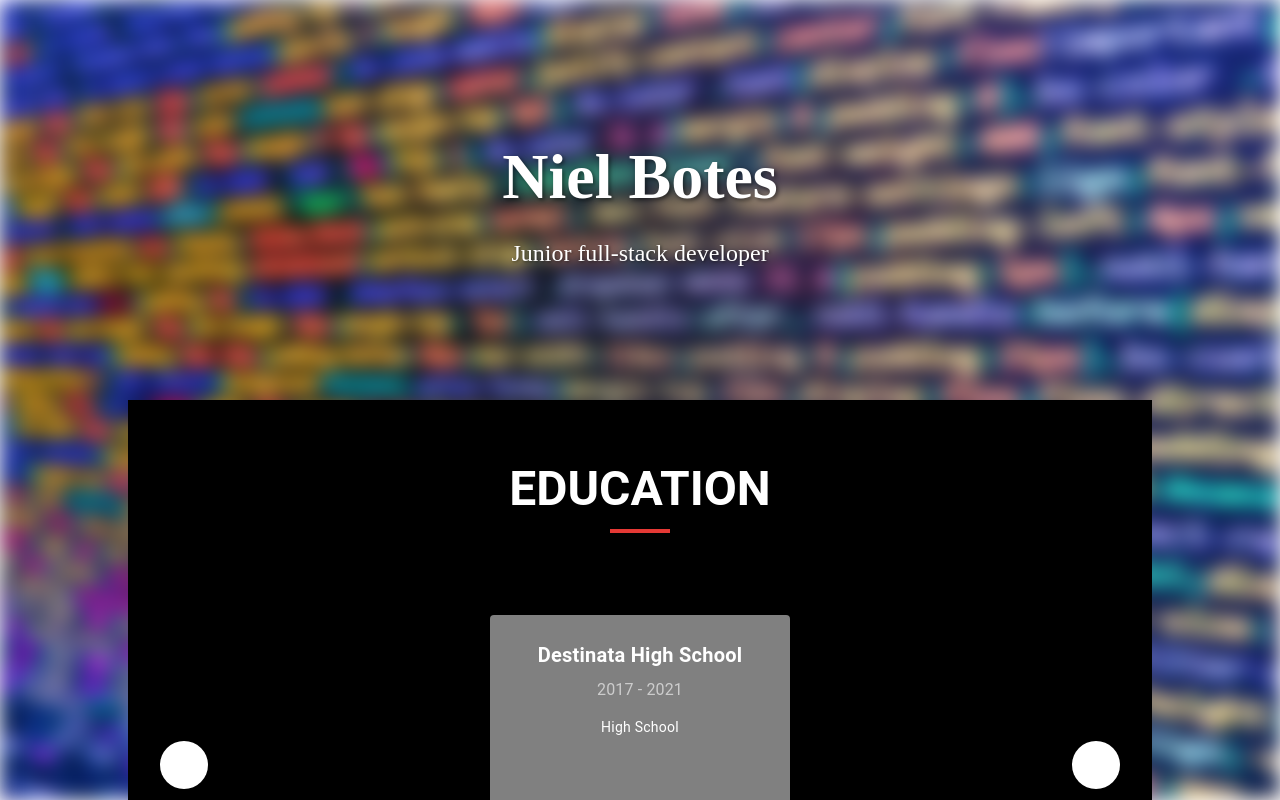
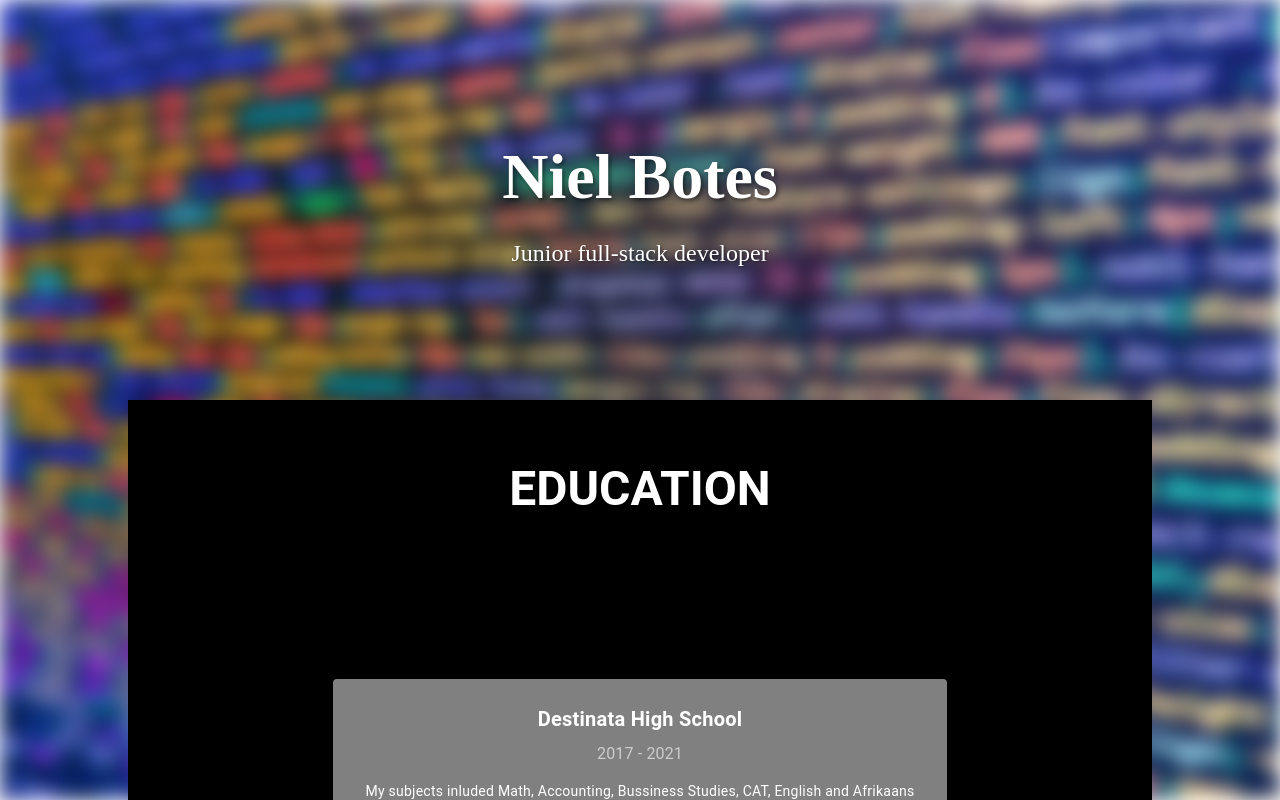
Before and after one commit to NielBotes/niel-botes-cv, a Vue app: page / in a window 1280 px wide. Built offline with nearby package versions, Linux system fonts and the light colour scheme.

Commit message:
IT NEVER ENDS #ICantSpell

```diff
--- a/src/App.vue
+++ b/src/App.vue
@@ -23,9 +23,8 @@
                 <v-carousel
                   cycle
                   height="400"
-                  show-arrows="fixed"
+                  show-arrows="hover"
                   hide-delimiter-background
-                  delimiter-icon="mdi-circle"
                   class="education-carousel"
                 >
                   <v-carousel-item
@@ -42,7 +41,7 @@
                         class="pa-4 education-card"
                         min-width="300"
                         max-width="80%"
-                        height="300"
+                        height="auto"
                         elevation="2"
                       >
                         <v-card-title class="text-h6 font-weight-bold justify-center">{{ educationItem.school }}</v-card-title>
@@ -117,13 +116,13 @@ export default {
         {
           school: 'Destinata High School',
           datesAtended: '2017 - 2021',
-          schoolDescription: 'High School'
+          schoolDescription: 'My subjects inluded Math, Accounting, Bussiness Studies, CAT, English and Afrikaans'
         },
         {
           school: 'North West University',
           datesAtended: '2022 - 2025',
-          schoolDescription: 'Studying towards my BSc In IT'
-        },
+          schoolDescription: `Studying towards my BSc In IT. Coursework: Introduction to accounting, Business Management, Introduction to Computing & Programming(Python), Structured Programming, Basic mathematical techniques, Descriptive Statistics, Data structures and algorithms(Java), System Analysis and Design, Communication skills, Information Security, Data Analytics, Discrete Mathematics, Advanced Databases, Decision supports systems, Artificial Intelligence, Computer Networks`
+        }
       ],
     };
   },
@@ -236,13 +235,6 @@ body,
   margin-bottom: 10px;
 }
 
-.section-underline {
-  width: 60px;
-  height: 4px;
-  background-color: #e53935;
-  margin-top: 5px;
-}
-
 .education-carousel {
   box-shadow: none !important;
   background-color: black;
```
